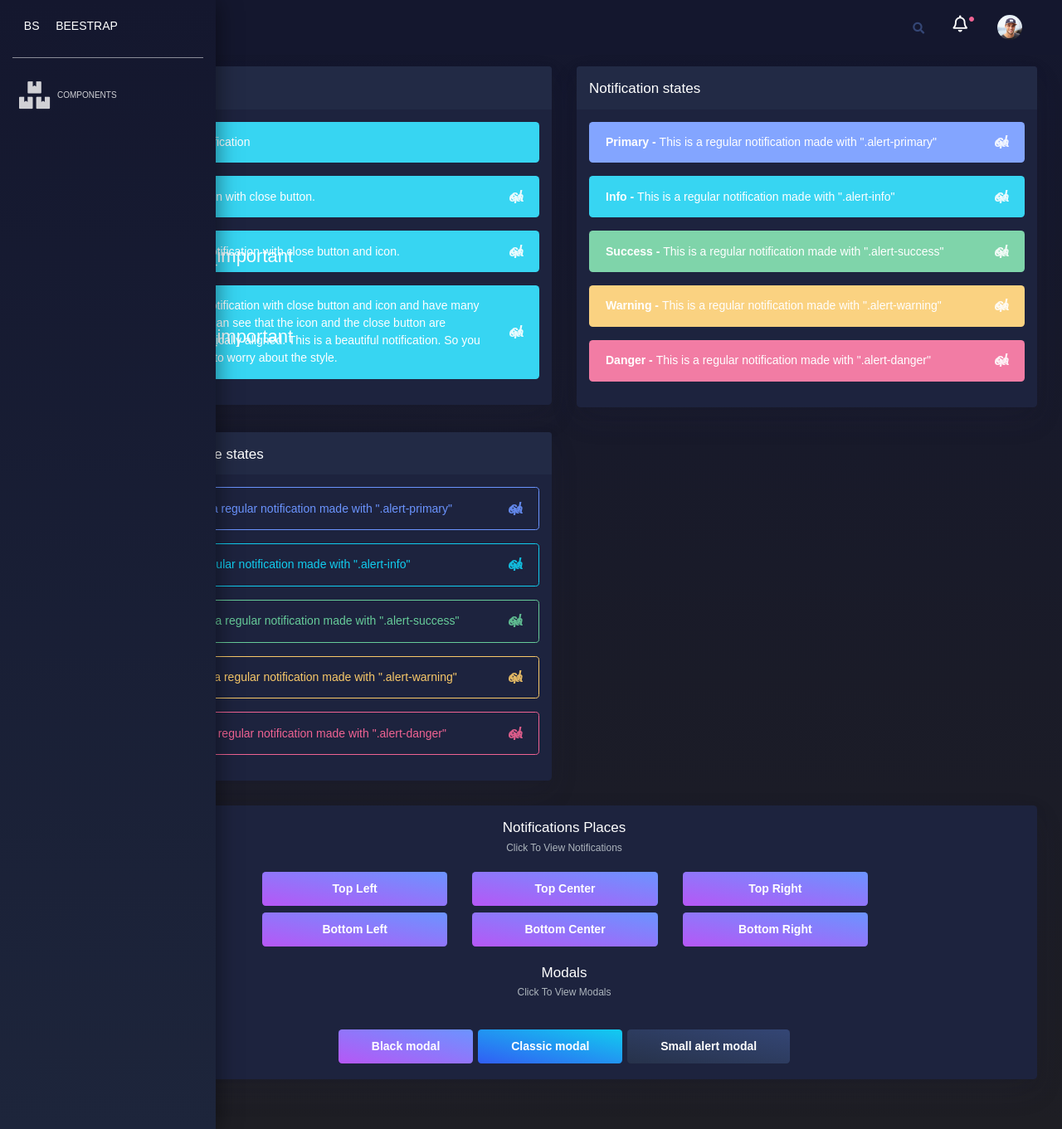
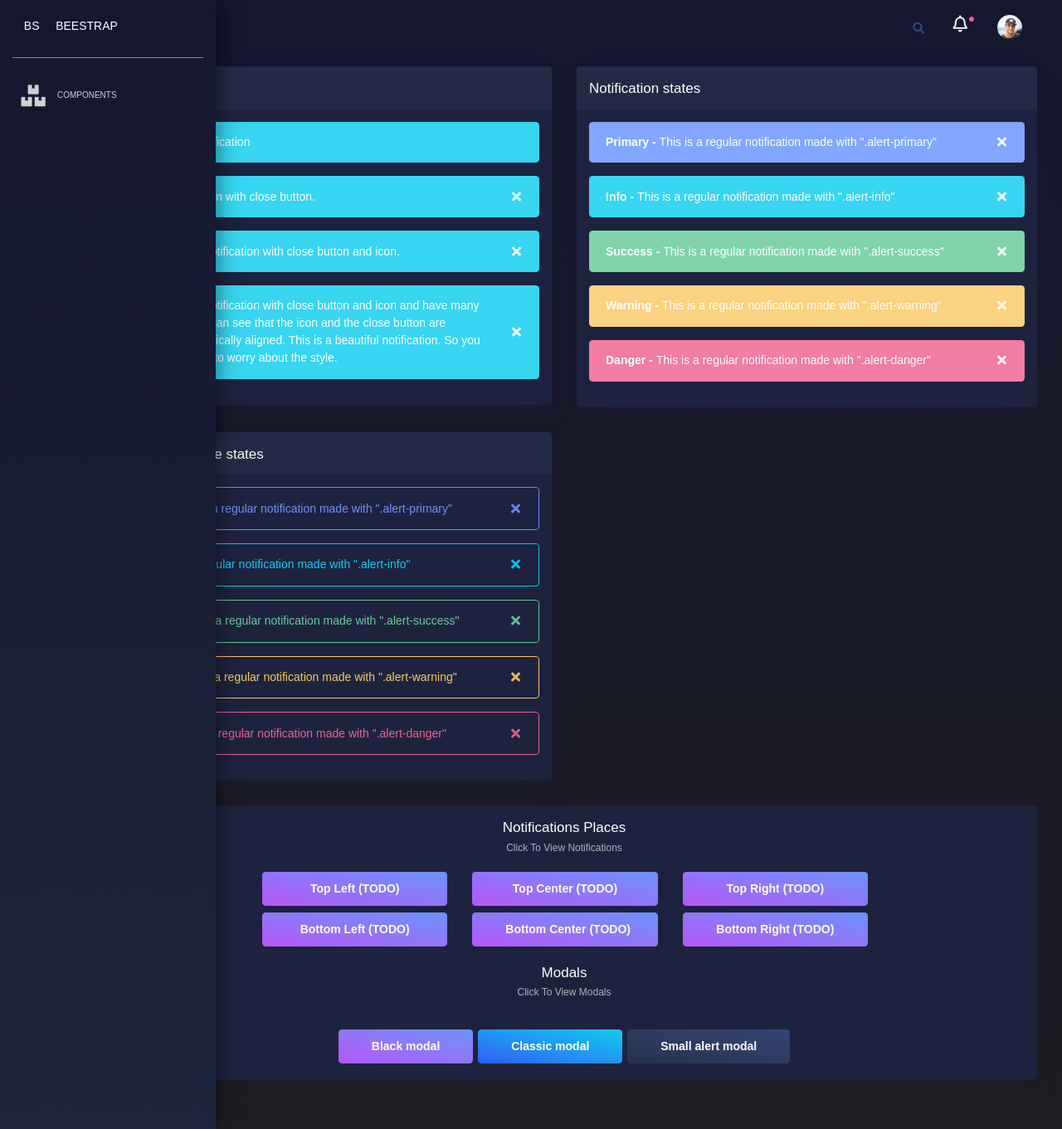
Before and after one commit to davidedantonio/beestrap, a Jekyll site: the page built from site/docs/1.0/components/alerts.md, in a window 1280 px wide and 1361 px high. Shown: the whole window at 83% size. Built offline with Jekyll 4.4.1, drawn with Linux system fonts in a browser that asks for light colours.

Commit message:
alert fix

```diff
--- a/scss/beestrap/custom/_sidebar.scss
+++ b/scss/beestrap/custom/_sidebar.scss
@@ -250,7 +250,7 @@
       float: left;
       width: 34px;
       margin-right: 12px;
-      font-size: 33px;
+      font-size: 26px;
       line-height: 30px;
       color: $opacity-8;
       text-align: center;
--- a/site/docs/1.0/components/alerts.md
+++ b/site/docs/1.0/components/alerts.md
@@ -13,22 +13,22 @@ layout: docs
         </div>
         <div class="alert alert-info">
           <button type="button" aria-hidden="true" class="close" data-dismiss="alert" aria-label="Close">
-            <i class="bee-icons material-icons">clear</i>
+            <i class="bee-icons fas fa-times"></i>
           </button>
           <span>This is a notification with close button.</span>
         </div>
         <div class="alert alert-info alert-with-icon" data-notify="container">
           <button type="button" aria-hidden="true" class="close" data-dismiss="alert" aria-label="Close">
-            <i class="bee-icons material-icons">clear</i>
+            <i class="bee-icons fas fa-times"></i>
           </button>
-          <span data-notify="icon" class="bee-icons material-icons">notification_important</span>
+          <span data-notify="icon" class="bee-icons far fa-bell"></span>
           <span data-notify="message">This is a notification with close button and icon.</span>
         </div>
         <div class="alert alert-info alert-with-icon" data-notify="container">
           <button type="button" aria-hidden="true" class="close" data-dismiss="alert" aria-label="Close">
-            <i class="bee-icons material-icons">clear</i>
+            <i class="bee-icons fas fa-times"></i>
           </button>
-          <span data-notify="icon" class="bee-icons material-icons">notification_important</span>
+          <span data-notify="icon" class="bee-icons far fa-bell"></span>
           <span data-notify="message">This is a notification with close button and icon and have many lines. You can see that the icon and the close button are always vertically aligned. This is a beautiful notification. So you don't have to worry about the style.</span>
         </div>
       </div>
@@ -42,35 +42,35 @@ layout: docs
       <div class="card-body">
         <div class="alert alert-primary">
           <button type="button" aria-hidden="true" class="close" data-dismiss="alert" aria-label="Close">
-            <i class="bee-icons material-icons">clear</i>
+            <i class="bee-icons fas fa-times"></i>
           </button>
           <span>
             <b> Primary - </b> This is a regular notification made with ".alert-primary"</span>
         </div>
         <div class="alert alert-info">
           <button type="button" aria-hidden="true" class="close" data-dismiss="alert" aria-label="Close">
-            <i class="bee-icons material-icons">clear</i>
+            <i class="bee-icons fas fa-times"></i>
           </button>
           <span>
             <b> Info - </b> This is a regular notification made with ".alert-info"</span>
         </div>
         <div class="alert alert-success">
           <button type="button" aria-hidden="true" class="close" data-dismiss="alert" aria-label="Close">
-            <i class="bee-icons material-icons">clear</i>
+            <i class="bee-icons fas fa-times"></i>
           </button>
           <span>
             <b> Success - </b> This is a regular notification made with ".alert-success"</span>
         </div>
         <div class="alert alert-warning">
           <button type="button" aria-hidden="true" class="close" data-dismiss="alert" aria-label="Close">
-            <i class="bee-icons material-icons">clear</i>
+            <i class="bee-icons fas fa-times"></i>
           </button>
           <span>
             <b> Warning - </b> This is a regular notification made with ".alert-warning"</span>
         </div>
         <div class="alert alert-danger">
           <button type="button" aria-hidden="true" class="close" data-dismiss="alert" aria-label="Close">
-            <i class="bee-icons material-icons">clear</i>
+            <i class="bee-icons fas fa-times"></i>
           </button>
           <span>
             <b> Danger - </b> This is a regular notification made with ".alert-danger"</span>
@@ -86,35 +86,35 @@ layout: docs
       <div class="card-body">
         <div class="alert alert-primary alert-outline-primary">
           <button type="button" aria-hidden="true" class="close" data-dismiss="alert" aria-label="Close">
-            <i class="bee-icons material-icons">clear</i>
+            <i class="bee-icons fas fa-times"></i>
           </button>
           <span>
             <b> Primary - </b> This is a regular notification made with ".alert-primary"</span>
         </div>
         <div class="alert alert-info alert-outline-info">
           <button type="button" aria-hidden="true" class="close" data-dismiss="alert" aria-label="Close">
-            <i class="bee-icons material-icons">clear</i>
+            <i class="bee-icons fas fa-times"></i>
           </button>
           <span>
             <b> Info - </b> This is a regular notification made with ".alert-info"</span>
         </div>
         <div class="alert alert-success alert-outline-success">
           <button type="button" aria-hidden="true" class="close" data-dismiss="alert" aria-label="Close">
-            <i class="bee-icons material-icons">clear</i>
+            <i class="bee-icons fas fa-times"></i>
           </button>
           <span>
             <b> Success - </b> This is a regular notification made with ".alert-success"</span>
         </div>
         <div class="alert alert-warning alert-outline-warning">
           <button type="button" aria-hidden="true" class="close" data-dismiss="alert" aria-label="Close">
-            <i class="bee-icons material-icons">clear</i>
+            <i class="bee-icons fas fa-times"></i>
           </button>
           <span>
             <b> Warning - </b> This is a regular notification made with ".alert-warning"</span>
         </div>
         <div class="alert alert-danger alert-outline-danger">
           <button type="button" aria-hidden="true" class="close" data-dismiss="alert" aria-label="Close">
-            <i class="bee-icons material-icons">clear</i>
+            <i class="bee-icons fas fa-times"></i>
           </button>
           <span>
             <b> Danger - </b> This is a regular notification made with ".alert-danger"</span>
@@ -138,13 +138,13 @@ layout: docs
             <div class="col-lg-8 ml-auto mr-auto">
               <div class="row">
                 <div class="col-md-4">
-                  <button class="btn btn-primary btn-block" onclick="demo.showNotification('top','left')">Top Left</button>
+                  <button class="btn btn-primary btn-block" onclick="">Top Left (TODO)</button>
                 </div>
                 <div class="col-md-4">
-                  <button class="btn btn-primary btn-block" onclick="demo.showNotification('top','center')">Top Center</button>
+                  <button class="btn btn-primary btn-block" onclick="">Top Center (TODO)</button>
                 </div>
                 <div class="col-md-4">
-                  <button class="btn btn-primary btn-block" onclick="demo.showNotification('top','right')">Top Right</button>
+                  <button class="btn btn-primary btn-block" onclick="">Top Right (TODO)</button>
                 </div>
               </div>
             </div>
@@ -153,13 +153,13 @@ layout: docs
             <div class="col-lg-8 ml-auto mr-auto">
               <div class="row">
                 <div class="col-md-4">
-                  <button class="btn btn-primary btn-block" onclick="demo.showNotification('bottom','left')">Bottom Left</button>
+                  <button class="btn btn-primary btn-block" onclick="">Bottom Left (TODO)</button>
                 </div>
                 <div class="col-md-4">
-                  <button class="btn btn-primary btn-block" onclick="demo.showNotification('bottom','center')">Bottom Center</button>
+                  <button class="btn btn-primary btn-block" onclick="">Bottom Center (TODO)</button>
                 </div>
                 <div class="col-md-4">
-                  <button class="btn btn-primary btn-block" onclick="demo.showNotification('bottom','right')">Bottom Right</button>
+                  <button class="btn btn-primary btn-block" onclick="">Bottom Right (TODO)</button>
                 </div>
               </div>
             </div>
@@ -192,7 +192,7 @@ layout: docs
                 <div class="modal-content">
                   <div class="modal-header justify-content-center">
                     <button type="button" class="close" data-dismiss="modal" aria-hidden="true">
-                      <i class="bee-icons material-icons text-white">clear</i>
+                      <i class="bee-icons text-white fas fa-times"></i>
                     </button>
                     <h6 class="title title-up">Modal title</h6>
                   </div>
@@ -214,7 +214,7 @@ layout: docs
                 <div class="modal-content">
                   <div class="modal-header">
                     <button type="button" class="close" data-dismiss="modal" aria-hidden="true">
-                      <i class="bee-icons material-icons">clear</i>
+                      <i class="bee-icons fas fa-times"></i>
                     </button>
                     <h5 class="modal-title" id="myModalLabel">How Do You Become an Affiliate?</h5>
                   </div>
@@ -262,10 +262,10 @@ layout: docs
                 <div class="modal-content">
                   <div class="modal-header justify-content-center">
                     <button type="button" class="close" data-dismiss="modal" aria-hidden="true">
-                      <i class="bee-icons material-icons text-white">clear</i>
+                      <i class="bee-icons text-white fas fa-times"></i>
                     </button>
                     <div class="modal-profile">
-                      <i class="bee-icons material-icons">verified_user</i>
+                      <i class="bee-icons material-icons fas fa-skull"></i>
                     </div>
                   </div>
                   <div class="modal-body">
```
Also changed, not shown: other parts of site/docs/1.0/components/alerts.md (+1 -1 lines), dist/css/beestrap.css, dist/css/beestrap.min.css, site/docs/1.0/dist/css/beestrap.css, site/docs/1.0/dist/css/beestrap.min.css, 4 other files.
